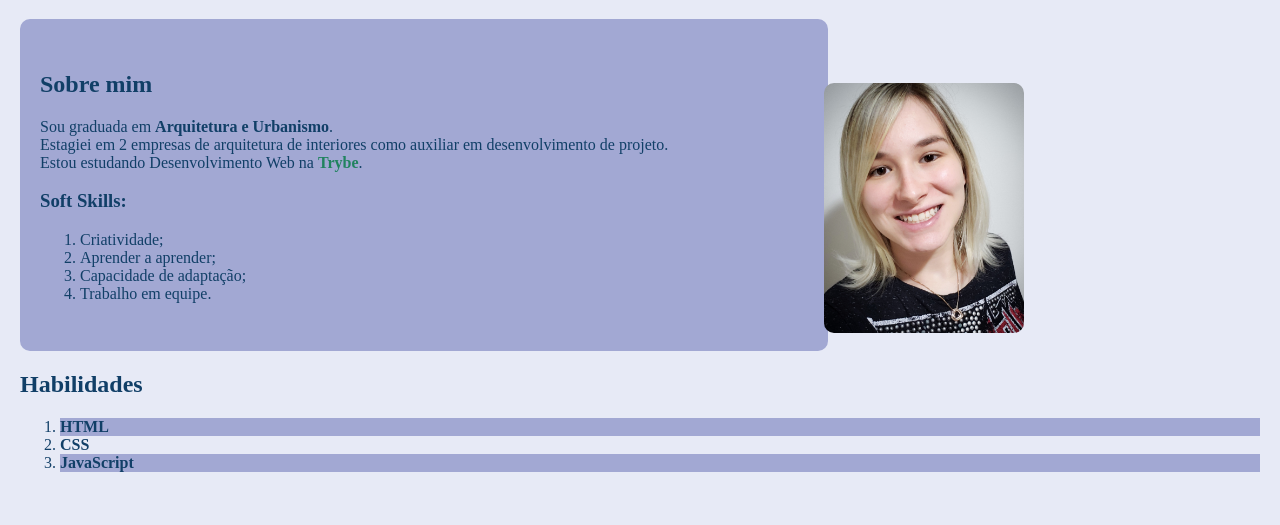
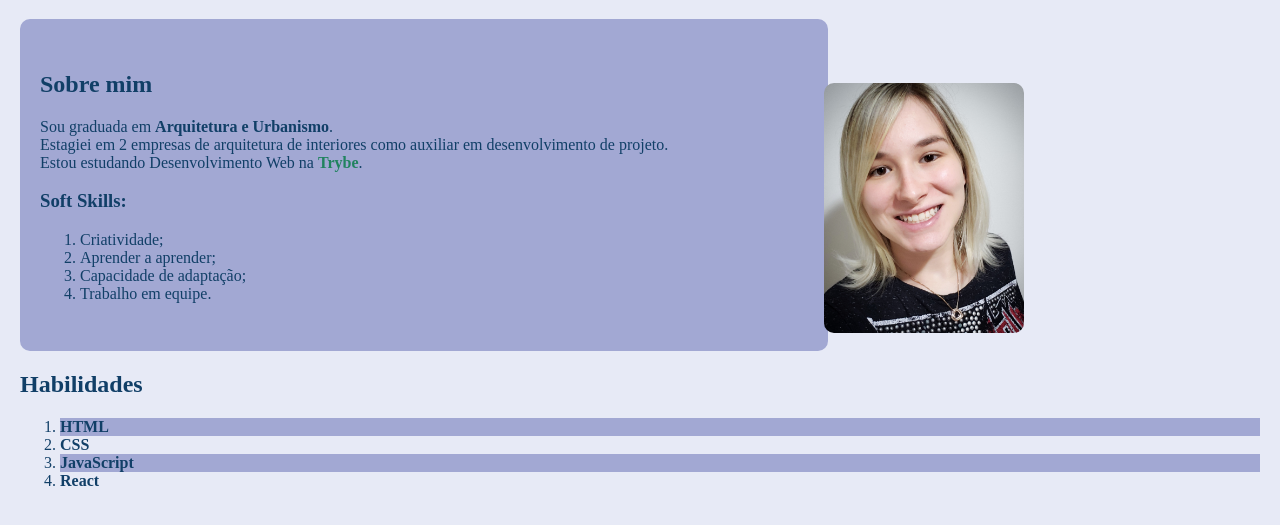
Before and after one commit to aninhabort/trybe-portfolio, a plain HTML site: page index.html in a window 1280 px wide. Shown: the part 97-622 px from the top of the page. Drawn offline with Linux system fonts and the light colour scheme.

Commit message:
Adicionando uma linguagem

```diff
--- a/index.html
+++ b/index.html
@@ -48,6 +48,7 @@
             <li class="impares"><strong>HTML</strong></li>
             <li><strong>CSS</strong></li>
             <li class="impares"><strong>JavaScript</strong></li>
+            <li><strong>React</strong></li>
         </ol>
     </div>
 </body>
```
